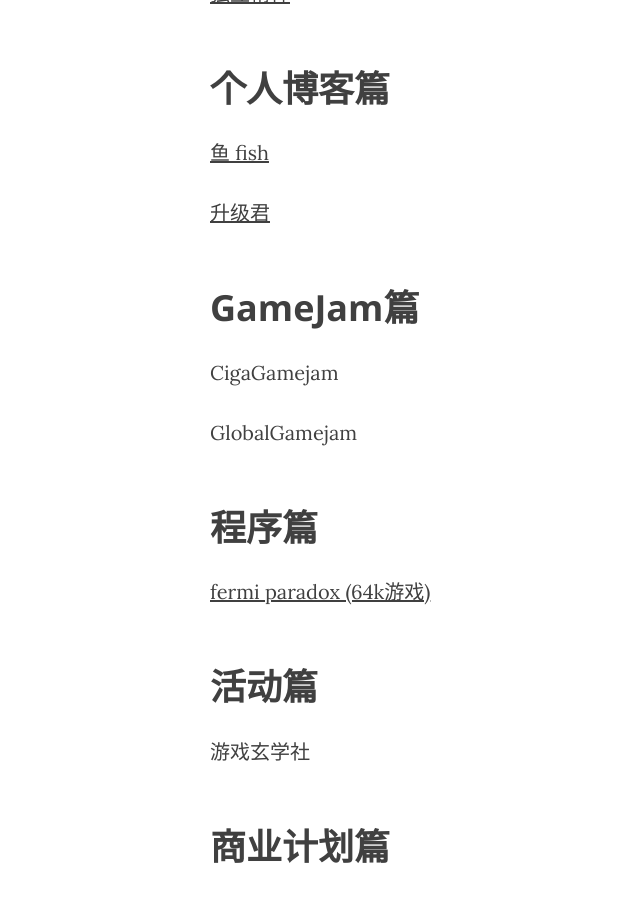
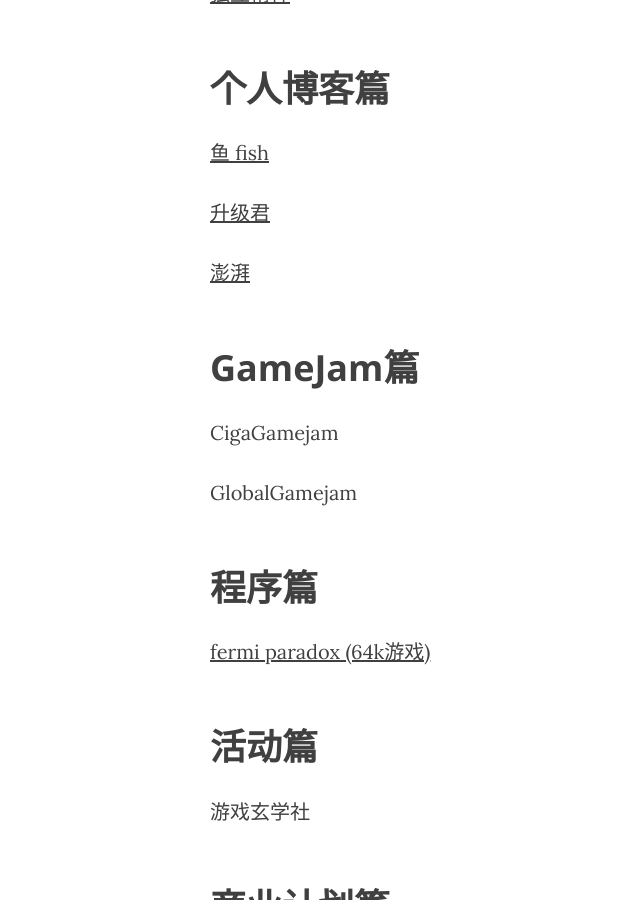
Before and after one commit to tachen/tachen.github.io, a Jekyll site: the page built from _posts/2017-08-03-indieGame.markdown, in a window 1280 px wide and 900 px high, scrolled down 896 px. Shown: the whole window, without its empty margins (55-695 px from the left). Built offline with Jekyll 4.4.1, drawn with Linux system fonts in a browser that asks for light colours; nearby versions of some CDN libraries.

Commit message:
no message

```diff
--- a/_posts/2017-08-03-indieGame.markdown
+++ b/_posts/2017-08-03-indieGame.markdown
@@ -22,6 +22,9 @@
 <br />
 
 <a href="http://levelupjun.github.io/" target="_blank">升级君</a>
+<br />
+
+<a href="http://m.thepaper.cn/newsDetail_forward_1294382" target="_blank">澎湃</a>
 
 <h3 class="section-heading">GameJam篇</h3>
 <p>CigaGamejam</p>
```
